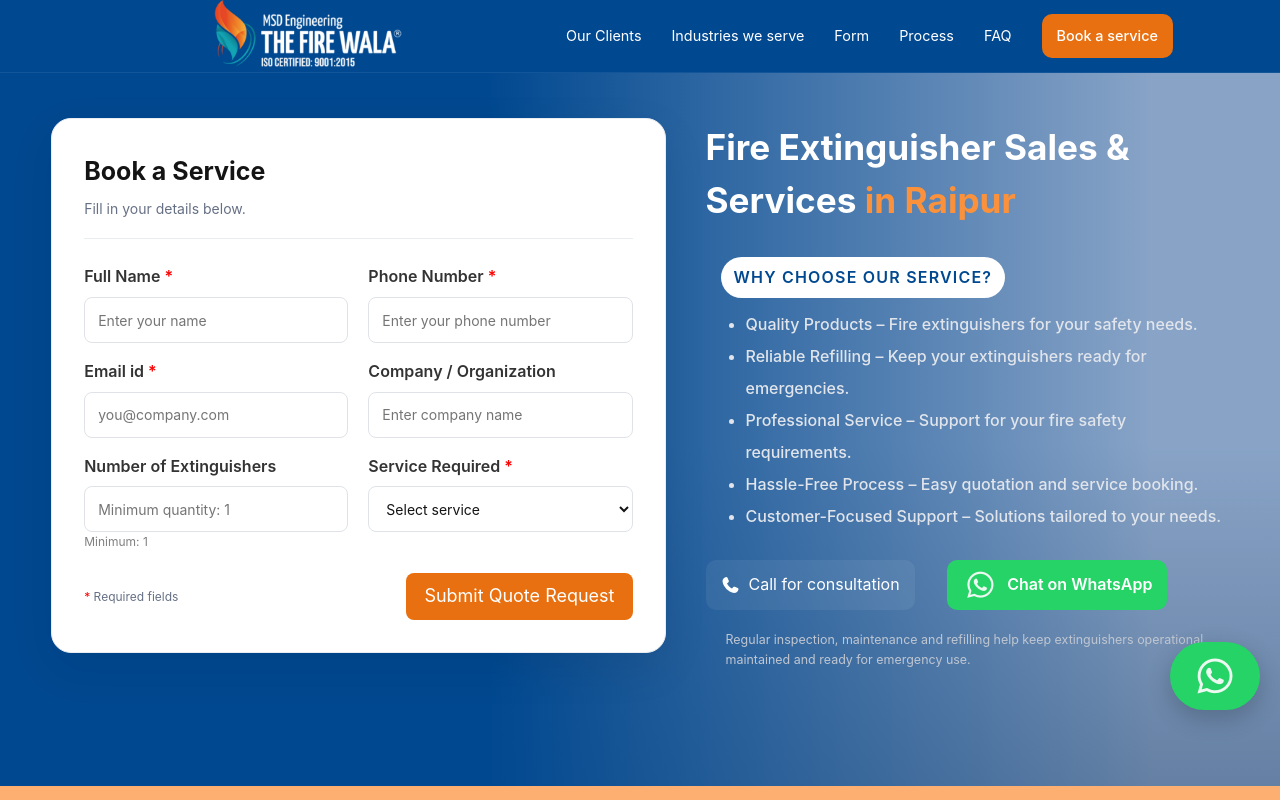
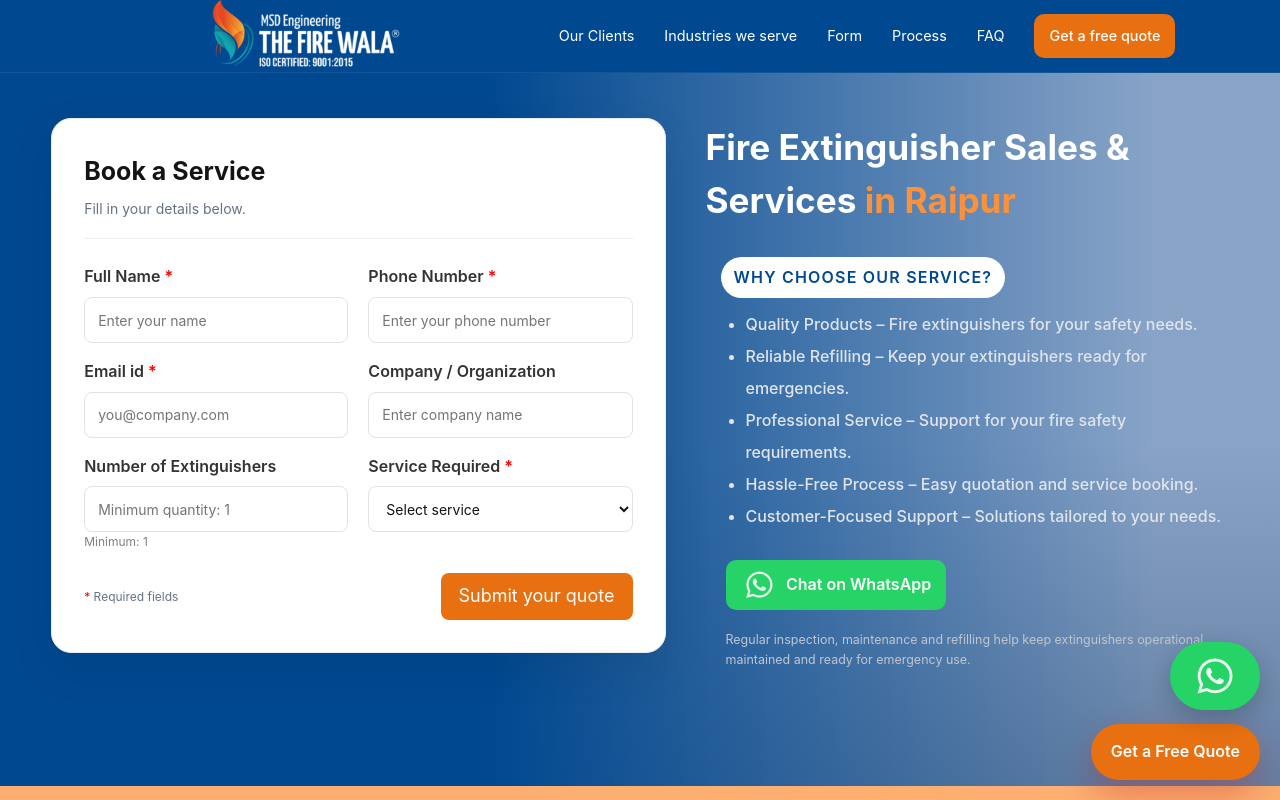
Before and after one commit to ali-0507/The_Fire_Wala, a plain HTML site: page Extinguisher_Services/client/index.html in a window 1280 px wide. Shown: the top 800 px of the page. Drawn offline with Linux system fonts and the light colour scheme.

```diff
--- a/Extinguisher_Services/client/index.html
+++ b/Extinguisher_Services/client/index.html
@@ -65,7 +65,7 @@ index.html
 
       <!-- Mobile-only Book a Service button -->
       <button class="btn primary mobile-book" type="button" onclick="openModal()">
-        Book a service
+        Get a free quote
       </button>
     </div>
 
@@ -151,7 +151,7 @@ index.html
               <span class="star">*</span> Required fields
             </span>
             <button type="submit" class="btn primary quote-submit">
-              Submit Quote Request
+              Submit your quote
             </button>
           </div>
 
@@ -518,8 +518,6 @@ index.html
 
 
 
-  <!-- QUOTE FORM SECTION -->
-
   <section class="quote-section" id="quote-form">
     <div class="quote-container" id="form">
 
@@ -555,7 +553,7 @@ index.html
         </a>
 
         <button class="btn primary" type="button" onclick="openModal()">
-          Book a service
+          Get a Free Quote
         </button>
 
       </div>
@@ -600,7 +598,7 @@ index.html
 <section id="industries" class="industries">
   <div class="container">
     <div class="head" id="service">
-      <div class="kicker">Industries we serve</div>
+      <div class="clients-kicker">Industries we serve</div>
       <h1 class="extType">Who should get their fire extinguishers serviced?</h1>
       <p>Requirement varies with building type, hazards, equipment and site conditions.</p>
     </div>
@@ -644,10 +642,9 @@ index.html
 
 
   <!-- VISUAL SERVICE PROCESS -->
-  <section id="process" class="visual-process">
+  <!-- <section id="process" class="visual-process">
     <div class="container">
 
-      <!-- SECTION HEADER -->
       <div class="process-header">
         <div class="kicker">Our service process</div>
         <h1 class="extType">What Actually Happens?</h1>
@@ -655,8 +652,6 @@ index.html
       </div>
 
       <div class="process-layout">
-
-        <!-- LEFT: COMPACT STEP GRID -->
         <div class="step-list">
 
           <button class="step active" type="button" data-img="./assests/reqCollection.png"
@@ -739,8 +734,6 @@ index.html
           </button>
 
         </div>
-
-        <!-- RIGHT: VISUAL PANEL -->
         <div class="process-visual">
 
           <div class="process-image-wrap" onclick="openModal()">
@@ -774,7 +767,7 @@ index.html
 
       </div>
     </div>
-  </section>
+  </section> -->
 
 
   <section id="faq">
@@ -999,14 +992,14 @@ index.html
 </section>
 
 
-  <section class="final">
+  <!-- <section class="final">
     <div class="container">
       <div>Ready to get started?</div>
       <h2>Is your fire protection ready?</h2>
       <p>Tell us about your premises and requirement. Request a quotation for supply, inspection, servicing or
         refilling.</p><button class="btn primary" onclick="openModal()">Book a service now!</button>
     </div>
-  </section>
+  </section> -->
 
   <footer class="site-footer">
     <div class="container footer-container">
@@ -1067,11 +1060,11 @@ index.html
   </a>
 
   <!-- Existing Floating Get a Quote Button -->
-  <button class="float" onclick="scrollToQuote()">
-    Get a Quote
+  <button class="float" onclick="openModal()">
+    Get a Free Quote
   </button>
 
-  <button class="float" onclick="openModal()">Book a service</button>
+
 
 
   <!-- MODAL: Outer container -->
--- a/Extinguisher_Services/client/style.css
+++ b/Extinguisher_Services/client/style.css
@@ -376,6 +376,7 @@ width:85%;
 max-width:340px;
 box-sizing:border-box;
 }
+}
 
 section {
     padding: 88px 0
@@ -564,6 +565,7 @@ section {
     color: #727b89
 }
 
+/* Modal form */
 .modal {
     position: fixed;
     inset: 0;
@@ -837,4 +839,3 @@ section {
         max-width: 100%;
     }
 }
-}
```
